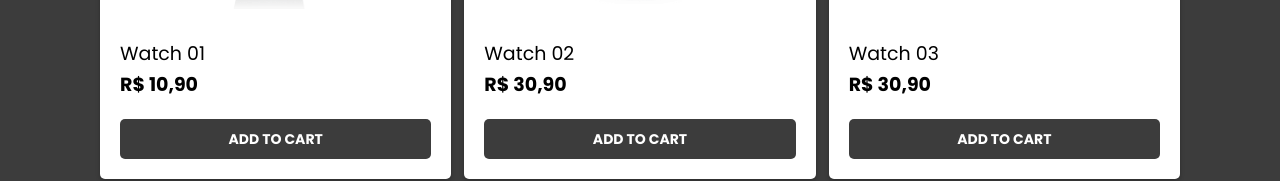
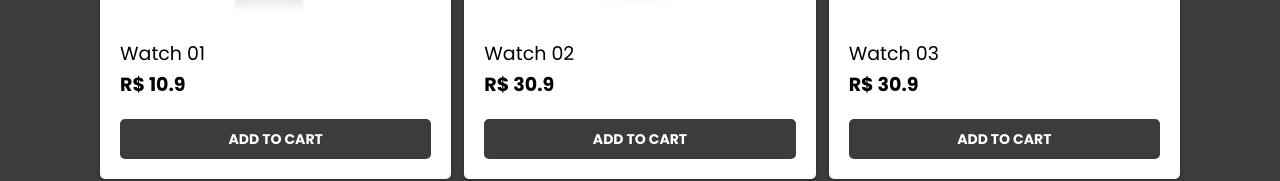
Before and after one commit to Lukenoutte/watch-store-vue, a Vue app: page / in a window 1280 px wide. Shown: the part 431-612 px from the top of the page. Built offline with nearby package versions, Linux system fonts and the light colour scheme.

Commit message:
subtotal and total

```diff
--- a/src/components/AppHeader.vue
+++ b/src/components/AppHeader.vue
@@ -1,7 +1,7 @@
 <template>
   <header>
     <router-link class="logo" to="/">Lokenoutte Store</router-link>
-    <router-link class="cart" to="/cart">Cart  {{cartItens.length}}</router-link>
+    <router-link class="cart" to="/cart">Cart  {{countItensCart}}</router-link>
   </header>
 </template>
 
@@ -12,7 +12,7 @@ export default {
   name: "AppHeader",
   computed: {
     ...mapState({
-      cartItens: (state) => state.cartItens,
+      countItensCart: (state) => state.countItensCart,
     }),
   },
 };
--- a/src/components/Item.vue
+++ b/src/components/Item.vue
@@ -5,7 +5,7 @@
       <p class="name">{{ itemProp.name }}</p>
       <p class="price">R$ {{ itemProp.price }}</p>
     </div>
-    <button @click="addItemToCart(itemProp.id)">ADD TO CART</button>
+    <button @click="addItemToCart(itemProp)">ADD TO CART</button>
   </div>
 </template>
 
--- a/src/store/index.js
+++ b/src/store/index.js
@@ -15,27 +15,38 @@ import watch8 from "@/assets/images/watch_8.png";
 const store = new Vuex.Store({
     state: {
         itensArray: [
-            { id: 0, image: watch1, name: "Watch 01", price: "10,90" },
-            { id: 1, image: watch2, name: "Watch 02", price: "30,90" },
-            { id: 2, image: watch3, name: "Watch 03", price: "30,90" },
-            { id: 3, image: watch4, name: "Watch 04", price: "100,00" },
-            { id: 4, image: watch5, name: "Watch 05", price: "99,90" },
-            { id: 5, image: watch6, name: "Watch 06", price: "99,90" },
-            { id: 6, image: watch7, name: "Watch 07", price: "99,90" },
-            { id: 7, image: watch8, name: "Watch 08", price: "99,90" },
+            { id: 0, image: watch1, name: "Watch 01", price: 10.90 },
+            { id: 1, image: watch2, name: "Watch 02", price: 30.90 },
+            { id: 2, image: watch3, name: "Watch 03", price: 30.90 },
+            { id: 3, image: watch4, name: "Watch 04", price: 100.00 },
+            { id: 4, image: watch5, name: "Watch 05", price: 99.90 },
+            { id: 5, image: watch6, name: "Watch 06", price: 99.90 },
+            { id: 6, image: watch7, name: "Watch 07", price: 99.90 },
+            { id: 7, image: watch8, name: "Watch 08", price: 99.90 },
         ],
         cartItens: [],
+        countItensCart: 0,
     },
     mutations: {
-        addItemToCart: (state, id) => {
-            let itemToAdd = state.itensArray.find(itemInArray => itemInArray.id === id);
-            state.cartItens.push({ ...itemToAdd, quantity: 1 });
+        addItemToCart: (state, item) => {
+            let itemToAddExist = state.cartItens.find(cartItem => cartItem.id === item.id);
 
+            if (itemToAddExist) {
+                itemToAddExist.quantity++;
+                let subTotal = itemToAddExist.price * itemToAddExist.quantity;
+                itemToAddExist.subtotal = subTotal.toFixed(2);
+
+            } else {
+                state.cartItens.push({ ...item, quantity: 1, subtotal: item.price });
+            }
+
+            state.countItensCart++;
         },
 
-        removeItemToCart: (state, id) => {
-            let indexToRemove = state.cartItens.findIndex(itemInArray => itemInArray.id === id);
-            Vue.delete(state.cartItens, indexToRemove);
+        removeItemToCart: (state, index) => {
+            let quantity = state.cartItens[index].quantity;
+            state.countItensCart = state.countItensCart - quantity;
+            Vue.delete(state.cartItens, index);
         }
     },
 })
--- a/src/views/Cart.vue
+++ b/src/views/Cart.vue
@@ -5,7 +5,7 @@
       <router-link to="/"> CONTINUE SHOPPING </router-link>
     </div>
     <div v-else>
-      <div class="item-cart" v-for="item in cartItens" :key="item.id">
+      <div class="item-cart" v-for="(item, index) in cartItens" :key="item.id">
         <ul>
           <li>
             <img :src="item.image" alt="watch" />
@@ -14,15 +14,19 @@
             <p>{{ item.name }}</p>
             <p>{{ item.price }}</p>
           </li>
-          <li>Quatity  {{item.quantity}}</li>
+          <li>Quatity {{ item.quantity }}</li>
           <li>
-            Sub <button @click="removeItemToCart(item.id)">Delete</button>
+            Sub {{ item.subtotal
+            }}<button @click="removeItemToCart(index)">Delete</button>
           </li>
         </ul>
       </div>
     </div>
 
-    <div v-if="cartItens.length > 0"  class="total-container"> <span> TOTAL </span> <strong>R$ 200</strong></div>
+    <div v-if="cartItens.length > 0" class="total-container">
+      <span> TOTAL </span>
+      <strong> R$ {{ total($store.state.cartItens) }}</strong>
+    </div>
   </div>
 </template>
 
@@ -37,13 +41,24 @@ export default {
   },
   methods: {
     ...mapMutations(["removeItemToCart"]),
+
+    total: (cartItens) => {
+      if (cartItens.length > 1) {
+        let total = cartItens.reduce(
+          (sum, cur) => sum + parseFloat(cur.subtotal),
+          0
+        );
+        return total.toFixed(2);
+      } else {
+        return cartItens[0].subtotal;
+      }
+    },
   },
 };
 </script>
 
 <style scoped>
-
-.cart{
+.cart {
   position: relative;
   padding-bottom: 150px;
 }
@@ -72,7 +87,7 @@ export default {
   margin-top: 20px;
 }
 
-.item-cart ul{
+.item-cart ul {
   display: grid;
   grid-template-columns: repeat(4, 1fr);
   align-items: center;
@@ -83,13 +98,13 @@ li img {
   height: 120px;
 }
 
-li button{
+li button {
   margin-left: 70px;
 }
 
-.total-container{
+.total-container {
   background-color: var(--white-color);
-  width: 200px;
+  width: 250px;
   height: 100px;
   display: flex;
   align-items: center;
@@ -101,9 +116,8 @@ li button{
   right: 0;
 }
 
-.total-container strong{
+.total-container strong {
   margin-left: 10px;
   font-size: 25px;
 }
-
 </style>
--- a/src/views/Home.vue
+++ b/src/views/Home.vue
@@ -27,7 +27,6 @@ export default {
 <style scoped>
 @import url("https://fonts.googleapis.com/css2?family=Poppins:wght@400;700;800&display=swap");
 
-
 .itens-ul {
   display: grid;
   grid-template-columns: repeat(3, 1fr);
```
